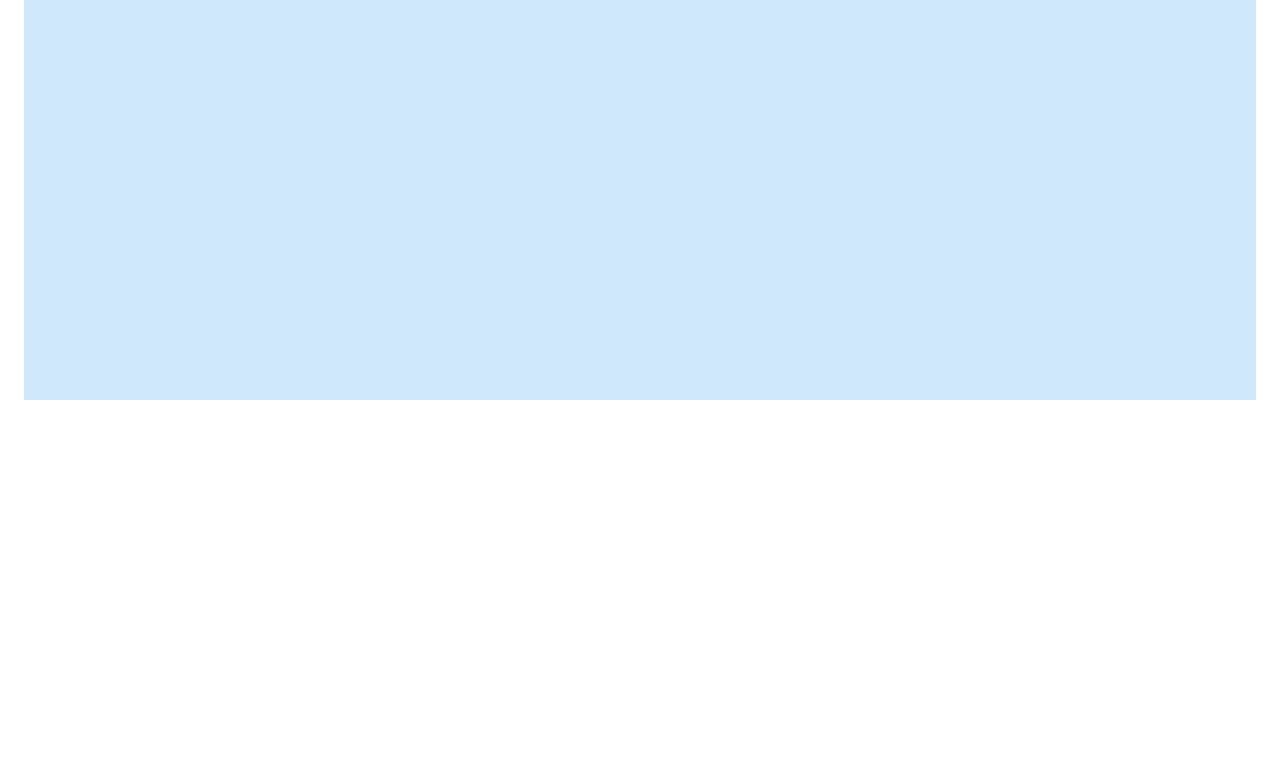
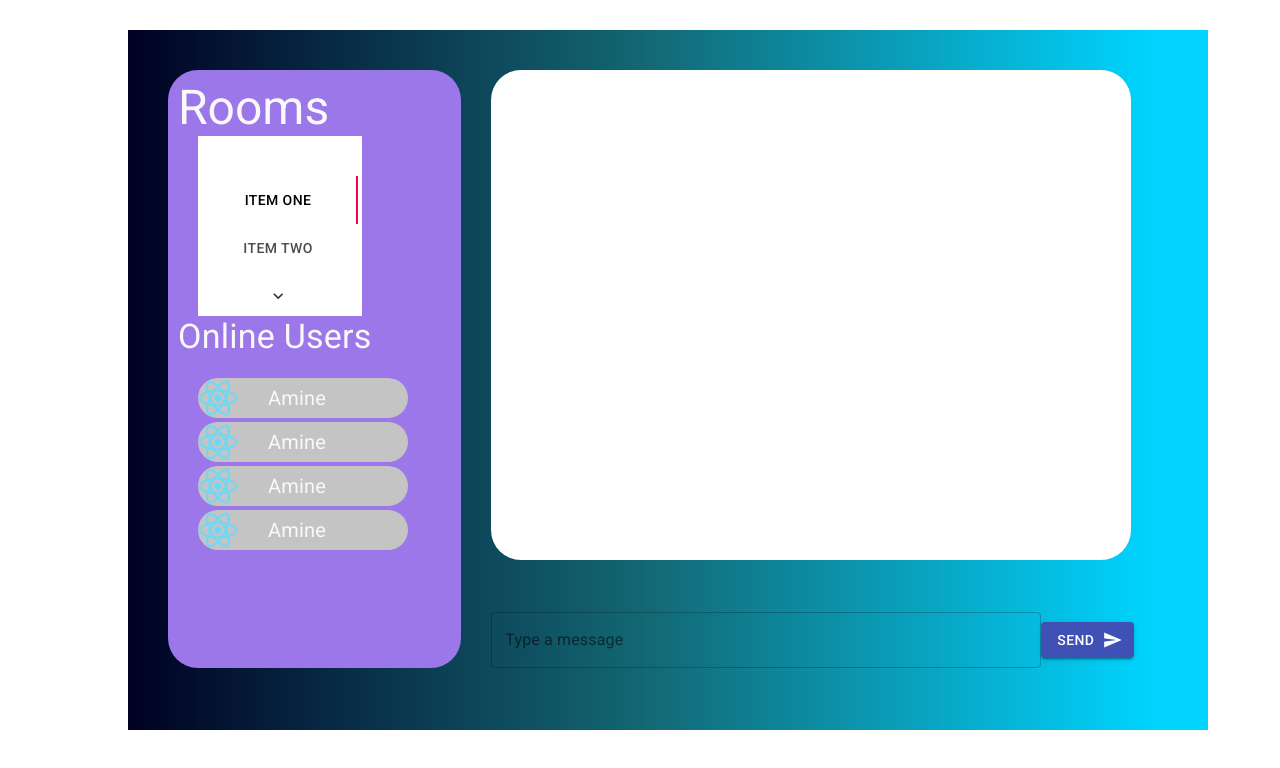
Before and after one commit to MeeedAmine/ChatApp, a React (Create React App) app in the folder client/: page / in a window 1280 px wide. Shown: the top 768 px of the page. Built offline with nearby package versions, Linux system fonts and the light colour scheme.

Commit message:
frontend

```diff
--- a/client/public/index.html
+++ b/client/public/index.html
@@ -10,6 +10,7 @@
       content="Web site created using create-react-app"
     />
     <link rel="stylesheet" href="https://fonts.googleapis.com/css?family=Roboto:300,400,500,700&display=swap" />
+    <link rel="stylesheet" href="https://fonts.googleapis.com/icon?family=Material+Icons" />
     <link rel="apple-touch-icon" href="%PUBLIC_URL%/logo192.png" />
     <!--
       manifest.json provides metadata used when your web app is installed on a
--- a/client/src/App.js
+++ b/client/src/App.js
@@ -1,13 +1,127 @@
 import './App.css';
 import Typography from '@material-ui/core/Typography'
-import { Container } from '@material-ui/core';
+import { Container, Tabs, Tab, TextField, Button } from '@material-ui/core';
+import { makeStyles } from '@material-ui/core';
+import OnlineUser from './components/OnlineUser';
+import { useState } from 'react';
+import Icon from '@material-ui/core/Icon';
+
+const useStyles = makeStyles((theme) => ({
+ container: {
+  width: 1080,
+  height: 700,
+  background: "linear-gradient(90deg, rgba(0,1,36,1) 0%, rgba(19,104,116,1) 48%, rgba(0,212,255,1) 95%)",
+  padding: "10px",
+  margin: "30px 10%",
+  display: "grid",
+  gridTemplateColumns: "repeat(3, 1fr)",
+  gridTemplateRows: "1fr 1fr 1fr",
+
+ },
+ chatInfo:{
+   gridArea: "1 / 1 / 4 / 2",
+   padding: "10px",
+   margin: "30px",
+   background: "#9C77EA",
+   color: "#f9f9f9",
+   height:"85%",
+   borderRadius: 30,
+ },
+ root: {
+  flexGrow: 1,
+  backgroundColor: theme.palette.background.paper,
+  display: 'flex',
+  height: 180,
+  color: "black",
+  width: "60%",
+  marginLeft: "20px"
+  },
+  users: {
+    overflowY: "scroll",
+    margin: "20px"
+  },
+  chatWindow: {
+    gridArea: "1 / 2 / 3 / 4",
+    padding: "20px",
+    marginTop: "30px",
+    width: "600px",
+    height: "450px",
+    backgroundColor: "#fff",
+    borderRadius: "30px",
+    maxHeight: "500px", //TODO change it to the right max after testing displaying many messages
+    overflowY: "scroll"
+  },
+  inputWrapper:{
+    gridArea: "3 / 2 / 4 / 4",
+    display: "flex",
+    alignItems: "center"
+  },
+  inputField:{
+    width: "550px",
+  }
+}));
+
+
+
+
 function App() {
+  const classes = useStyles();
+  const [value, setValue] = useState(0);
+  const handleChange = (event, newValue) => {
+    setValue(newValue);
+  };
   return (
-    <div>
-      <Container fixed>
-        <Typography component="div" style={{ backgroundColor: '#cfe8fc', height: '50vh' }} />
+      <Container fluid className={classes.container}>
+        <div className={classes.chatInfo}>
+          <Typography variant="h3">
+            Rooms
+          </Typography>
+          <div className={classes.root}>
+            <Tabs
+              orientation="vertical"
+              variant="scrollable"
+              value={value}
+              onChange={handleChange}
+              aria-label="Vertical tabs example"
+              className={classes.tabs}
+            >
+            <Tab label="Item One"  />
+            <Tab label="Item Two" />
+            <Tab label="Item Three" />
+            <Tab label="Item Four"  />
+            <Tab label="Item Five"  />
+          </Tabs>
+          </div>
+          <Typography variant="h4">Online Users</Typography>
+          <div className={classes.users}>
+            <OnlineUser />
+            <OnlineUser />
+            <OnlineUser />
+            <OnlineUser />
+          </div>
+        </div>
+        <div className={classes.chatWindow}>
+
+        </div>
+        <div className={classes.inputWrapper}>
+          <form noValidate autoComplete="off">
+          <TextField
+          label="Type a message"
+          variant="outlined"
+          color="primary"
+          className={classes.inputField}
+          />
+          </form>
+          <Button
+            variant="contained"
+            color="primary"
+            endIcon={<Icon>send</Icon>}
+          >
+          Send
+          </Button>
+        </div>
       </Container>
-    </div>
+
   );
 }
 
--- /dev/null
+++ b/client/src/components/OnlineUser.js
@@ -0,0 +1,43 @@
+import { Avatar, Typography } from '@material-ui/core'
+import React from 'react'
+import { makeStyles } from '@material-ui/core';
+
+// const useStyles = makeStyles({
+//     user: {
+//         width: "60%",
+//         marginBottom: "5px"
+//     },
+//     label:{
+
+//     }
+// })
+const useStyles = makeStyles({
+    container: {
+        background: "#C4C4C4",
+        borderRadius: 30,
+        display: 'inline-flex',
+        height: 40,
+        width: "90%"
+    },
+    avatar: {
+        position: "relative"
+    },
+    text:{
+      display: 'inline-flex',
+      alignItems: 'center',
+      justifyContent: 'center',
+      marginLeft: "30px",
+      fontSize: "20px"
+    }
+})
+export default function OnlineUser() {
+    const classes = useStyles();
+    return (
+        <div className={classes.container}>
+            <Avatar src="/logo192.png" className={classes.avatar}/>
+            <Typography className={classes.text}>
+                Amine
+            </Typography>
+        </div>
+    )
+}
```
